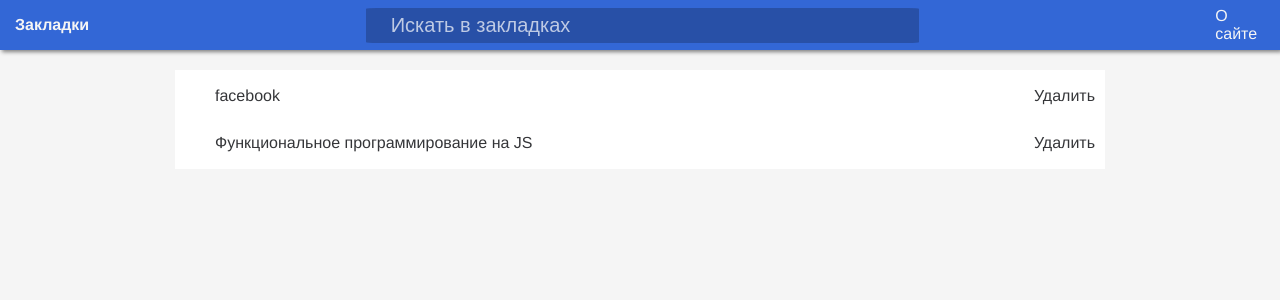
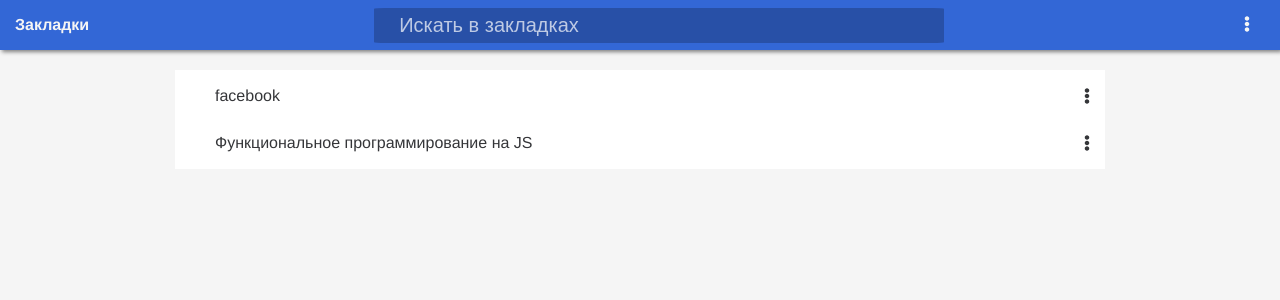
Before and after one commit to sedovdmitry/vue3-ts-bookmarks, a Vue app: page / in a window 1280 px wide. Shown: the top 300 px of the page. Built offline with nearby package versions, Linux system fonts and the light colour scheme.

Commit message:
add fontawesome

```diff
--- a/package.json
+++ b/package.json
@@ -8,6 +8,9 @@
     "lint": "vue-cli-service lint"
   },
   "dependencies": {
+    "@fortawesome/fontawesome-svg-core": "^1.2.36",
+    "@fortawesome/free-solid-svg-icons": "^5.15.4",
+    "@fortawesome/vue-fontawesome": "^3.0.0-5",
     "axios": "^0.24.0",
     "vue": "^3.0.0",
     "vue-class-component": "^8.0.0-0",
--- a/src/components/BookmarkItem.vue
+++ b/src/components/BookmarkItem.vue
@@ -4,7 +4,7 @@
       {{bookmark.name}}
     </div>
     <div class="bookmark__btn">
-      <div>Удалить</div>
+      <font-awesome-icon icon="ellipsis-v" />
     </div>
   </div>
 </template>
@@ -53,6 +53,6 @@ export default defineComponent({
   align-items: center;
   cursor: pointer;
   color: $bookmark-color;
-  padding: 0 10px;
+  padding: 0 15px;
 }
 </style>
--- a/src/components/UI/Navbar.vue
+++ b/src/components/UI/Navbar.vue
@@ -7,8 +7,8 @@
         placeholder="Искать в закладках"
       />
     </div>
-    <div class="navbar__btns">
-      <div @click="$router.push('/about')" style="margin-left: 20px">О сайте</div>
+    <div class="navbar__menu">
+      <font-awesome-icon icon="ellipsis-v" />
     </div>
   </div>
 </template>
@@ -50,10 +50,16 @@ export default defineComponent({
   color: $text-color;
   cursor: pointer;
 }
-.navbar__btns {
+.navbar__menu {
   margin-left: auto;
   color: $text-color;
+  align-items: center;
+  padding: 15px;
+  &:hover {
+    cursor: pointer;
+  }
 }
+
 .navbar__search {
   width: 100%;
   display: flex;
--- a/src/main.ts
+++ b/src/main.ts
@@ -1,6 +1,12 @@
 import { createApp } from 'vue';
+import { library } from '@fortawesome/fontawesome-svg-core';
+import { FontAwesomeIcon } from '@fortawesome/vue-fontawesome';
+import { faEllipsisV } from '@fortawesome/free-solid-svg-icons';
 import App from './App.vue';
 import router from './router';
 import store from './store';
 
-createApp(App).use(store).use(router).mount('#app');
+library.add(faEllipsisV);
+
+createApp(App).component('font-awesome-icon', FontAwesomeIcon).use(store).use(router)
+  .mount('#app');
```
Also changed, not shown: 1 other file (tests, documents, lock files or other folders).
